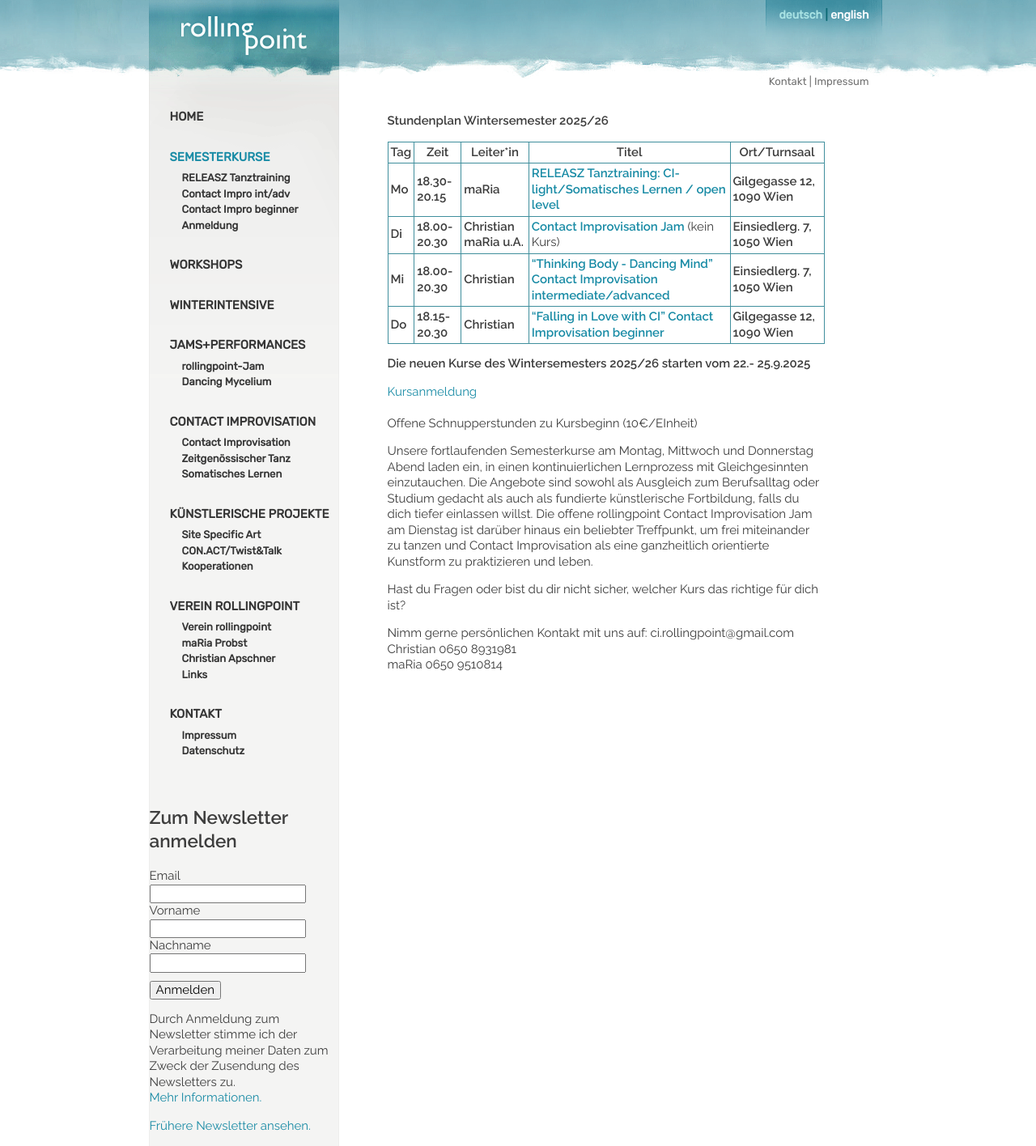
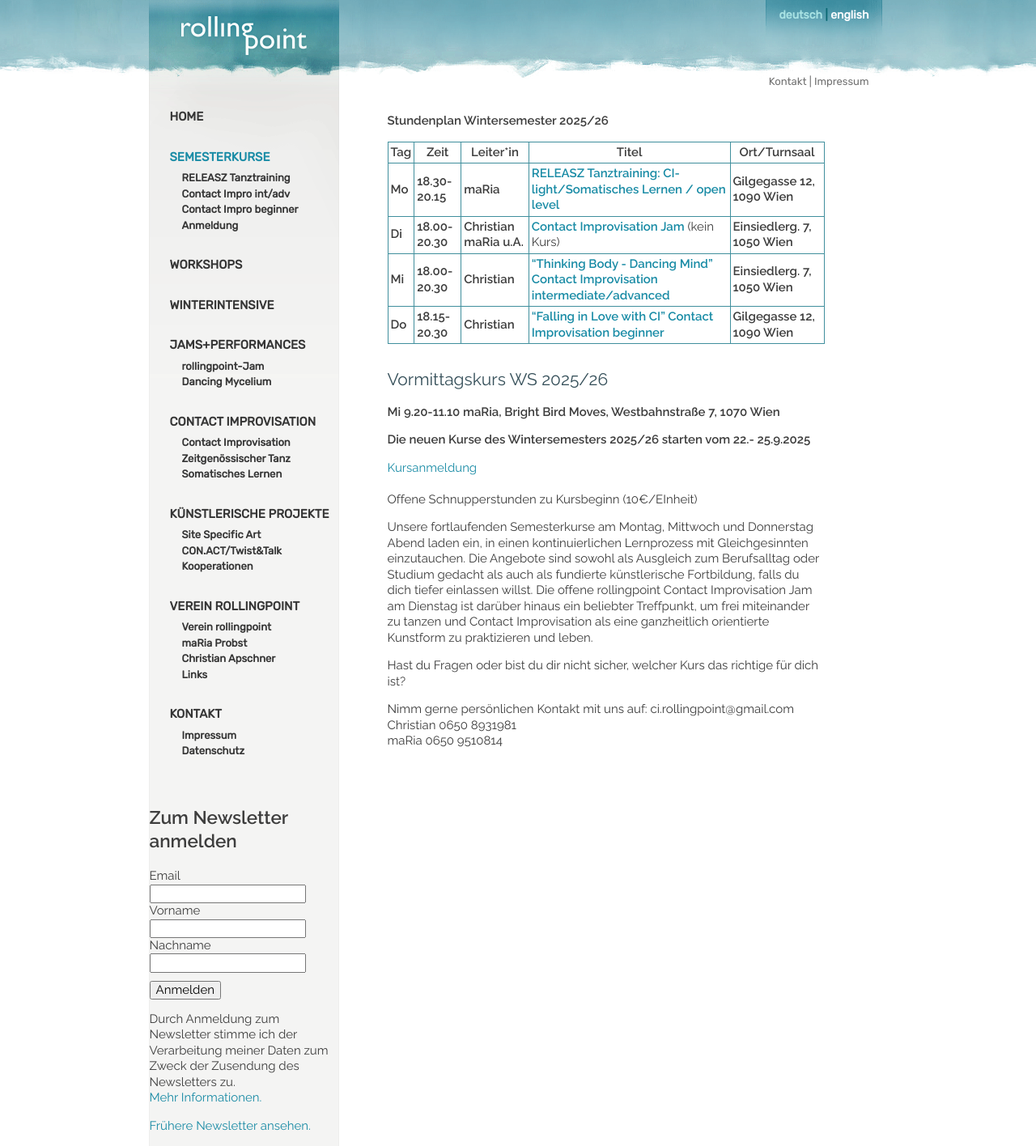
Before and after one commit to manulari/rollingpointat, a Jekyll site: the page built from _pages_de/kurse-1.md, in a window 1280 px wide. Shown: the whole page at 81% size. Built offline with Jekyll 4.4.1, drawn with Linux system fonts in a browser that asks for light colours; comment, search, counter and statistics services are not loaded.

Commit message:
Update page (de) “kurse-1”

```diff
--- a/_pages_de/kurse-1.md
+++ b/_pages_de/kurse-1.md
@@ -12,6 +12,12 @@ language: de
 | **Mi** | **18.00-20.30** | **Christian**            | **[“Thinking Body - Dancing Mind” Contact Improvisation intermediate/advanced](/contactadv)** | **Einsiedlerg. 7, 1050 Wien** |
 | **Do** | **18.15-20.30** | **Christian**            | **["Falling in Love with CI" Contact Improvisation beginner](/contactbeg)**                   | **Gilgegasse 12, 1090 Wien**  |
 
+
+
+## Vormittagskurs WS 2025/26
+
+**Mi 9.20-11.10 maRia, Bright Bird Moves, Westbahnstraße 7, 1070 Wien**
+
 **Die neuen Kurse des Wintersemesters 2025/26 starten vom 22.- 25.9.2025**
 
 [Kursanmeldung](https://rollingpoint.at/Kursanmeldung)\
```
